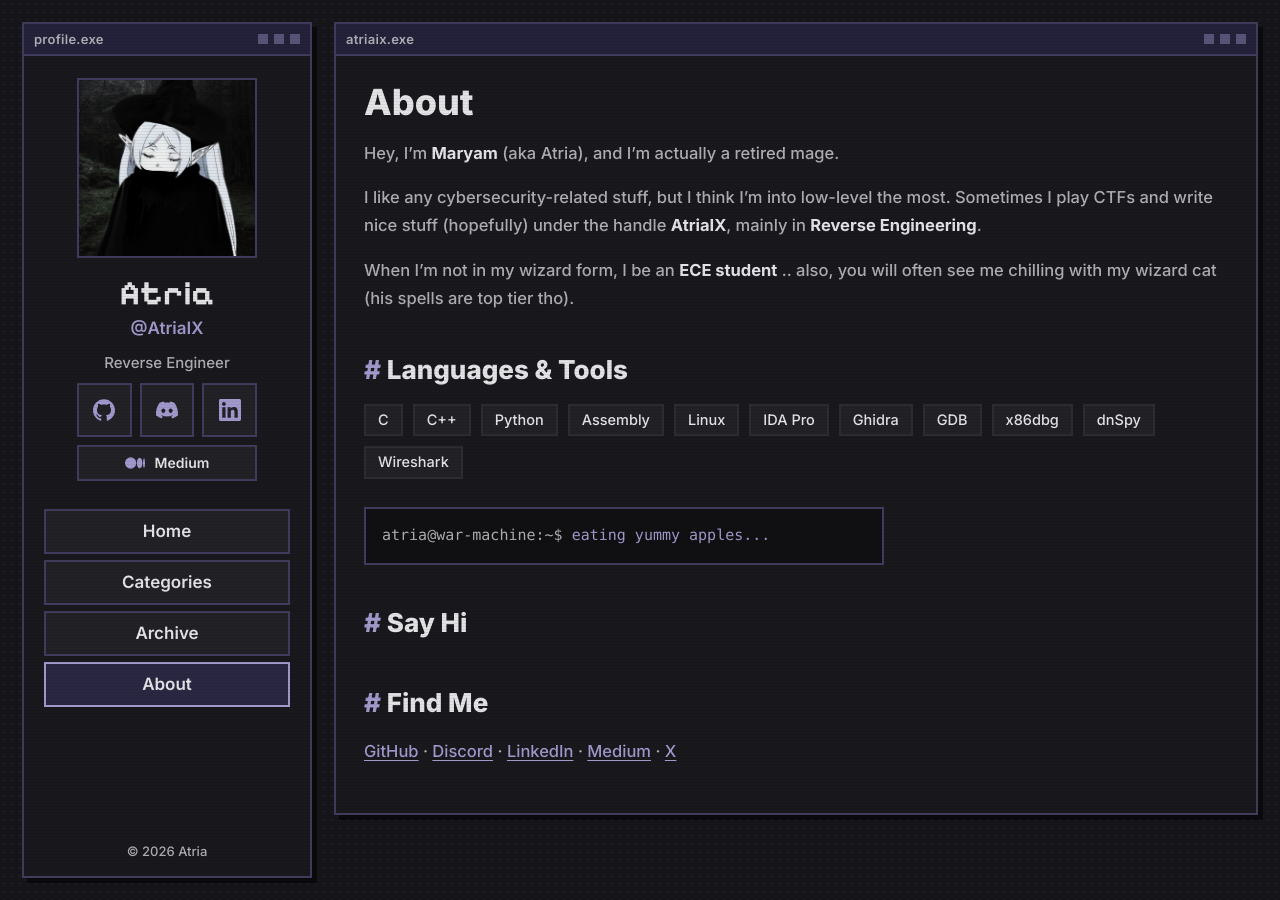
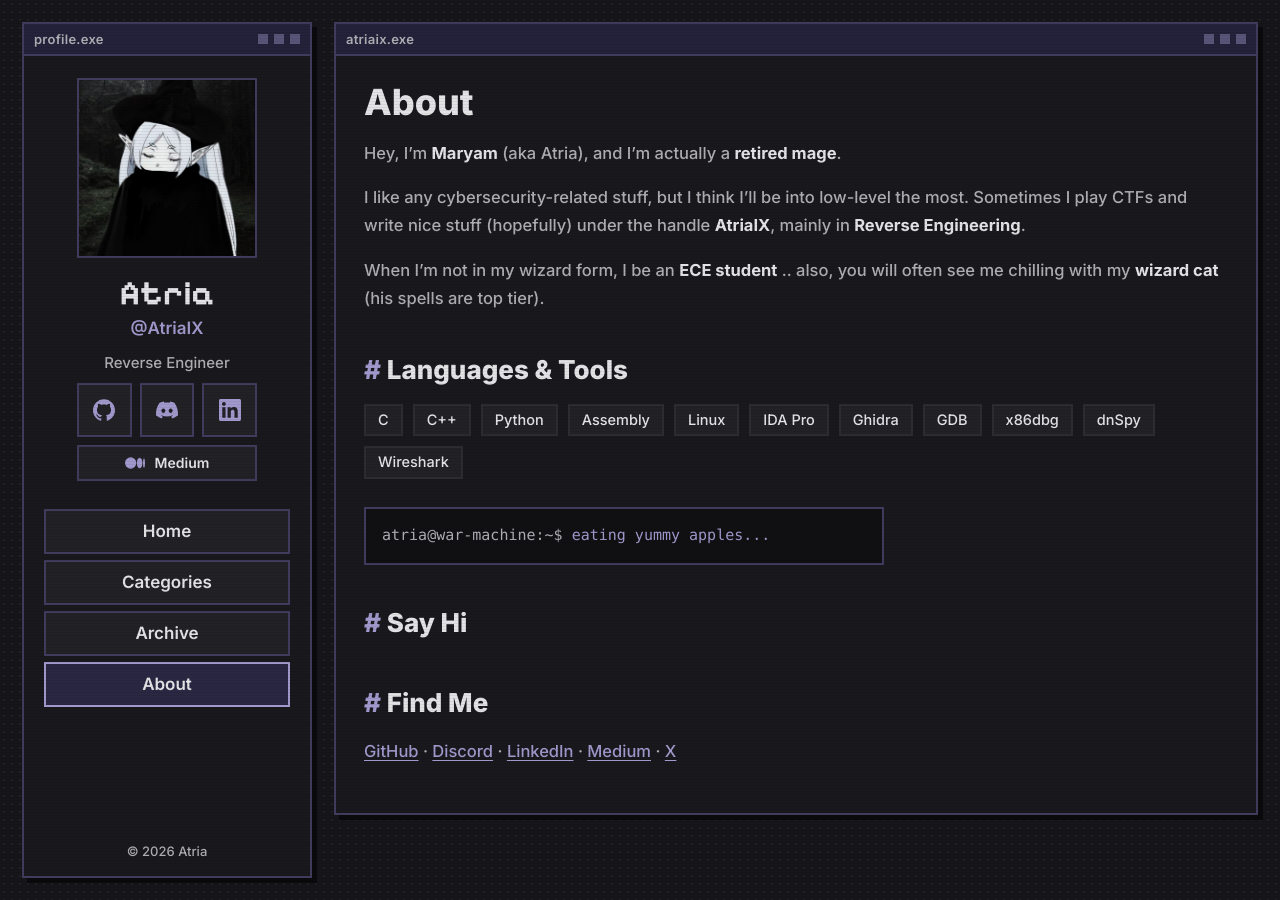
Before and after one commit to AtriaIX/atriaix.github.io, a Jekyll site: the page built from about.md, in a window 1280 px wide. Built offline with Jekyll 4.4.1, drawn with Linux system fonts in a browser that asks for light colours.

Commit message:
Update about.md

```diff
--- a/about.md
+++ b/about.md
@@ -4,11 +4,11 @@ title: About
 permalink: /about/
 ---
 
-Hey, I'm **Maryam** (aka Atria), and I'm actually a retired mage.
+Hey, I'm **Maryam** (aka Atria), and I'm actually a **retired mage**.
 
-I like any cybersecurity-related stuff, but I think I'm into low-level the most. Sometimes I play CTFs and write nice stuff (hopefully) under the handle **AtriaIX**, mainly in **Reverse Engineering**.
+I like any cybersecurity-related stuff, but I think I'll be into low-level the most. Sometimes I play CTFs and write nice stuff (hopefully) under the handle **AtriaIX**, mainly in **Reverse Engineering**.
 
-When I'm not in my wizard form, I be an **ECE student** .. also, you will often see me chilling with my wizard cat (his spells are top tier tho).
+When I'm not in my wizard form, I be an **ECE student** .. also, you will often see me chilling with my **wizard cat** (his spells are top tier).
 
 ## Languages & Tools
 
```
